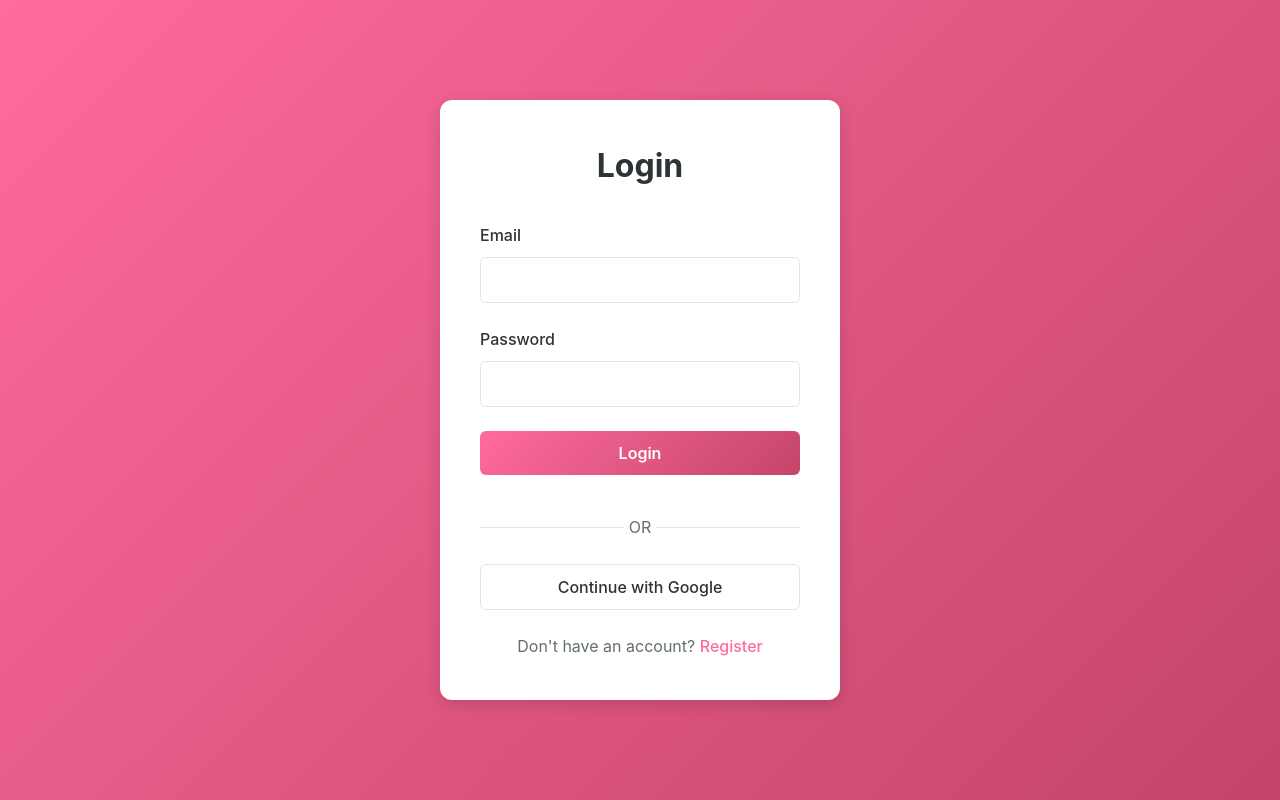
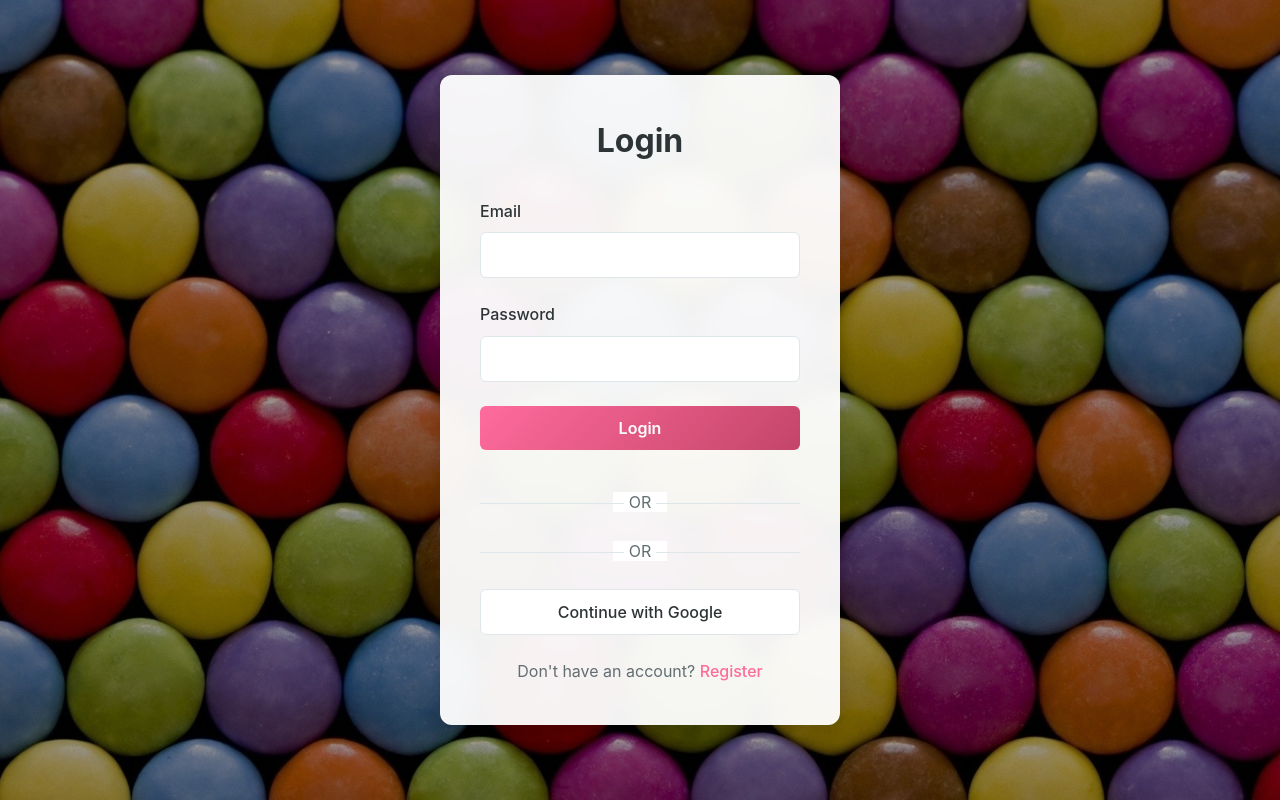
Before and after one commit to Zygarde641/Sweet-Shop, a React (Vite) app in the folder frontend/: page /login in a window 1280 px wide. Built offline with nearby package versions, Linux system fonts and the light colour scheme; no server answers.

Commit message:
Fix blank page issue and add candy background image
- Fix API interceptor to prevent redirect loop
- Add candy.jpg background to login/register pages
- Make Google OAuth optional (works without client ID)
- Improve error handling for missing Google OAuth config

```diff
--- a/frontend/src/api/client.ts
+++ b/frontend/src/api/client.ts
@@ -27,8 +27,12 @@ apiClient.interceptors.response.use(
   (response) => response,
   (error: AxiosError) => {
     if (error.response?.status === 401) {
-      useAuthStore.getState().logout();
-      window.location.href = '/login';
+      const currentPath = window.location.pathname;
+      // Only redirect if not already on login/register page
+      if (currentPath !== '/login' && currentPath !== '/register') {
+        useAuthStore.getState().logout();
+        window.location.href = '/login';
+      }
     }
     return Promise.reject(error);
   }
--- a/frontend/src/main.tsx
+++ b/frontend/src/main.tsx
@@ -17,14 +17,32 @@ const queryClient = new QueryClient({
 
 const googleClientId = import.meta.env.VITE_GOOGLE_CLIENT_ID || '';
 
+// Only wrap with GoogleOAuthProvider if client ID is provided
+const AppWrapper = () => {
+  if (googleClientId) {
+    return (
+      <GoogleOAuthProvider clientId={googleClientId}>
+        <QueryClientProvider client={queryClient}>
+          <BrowserRouter>
+            <App />
+          </BrowserRouter>
+        </QueryClientProvider>
+      </GoogleOAuthProvider>
+    );
+  }
+
+  // Fallback without Google OAuth if no client ID
+  return (
+    <QueryClientProvider client={queryClient}>
+      <BrowserRouter>
+        <App />
+      </BrowserRouter>
+    </QueryClientProvider>
+  );
+};
+
 ReactDOM.createRoot(document.getElementById('root')!).render(
   <React.StrictMode>
-    <GoogleOAuthProvider clientId={googleClientId}>
-      <QueryClientProvider client={queryClient}>
-        <BrowserRouter>
-          <App />
-        </BrowserRouter>
-      </QueryClientProvider>
-    </GoogleOAuthProvider>
+    <AppWrapper />
   </React.StrictMode>
 );
--- a/frontend/src/pages/Auth.css
+++ b/frontend/src/pages/Auth.css
@@ -3,12 +3,33 @@
   display: flex;
   align-items: center;
   justify-content: center;
-  background: linear-gradient(135deg, var(--primary-color), var(--secondary-color));
+  background-image: url('/candy.jpg');
+  background-size: cover;
+  background-position: center;
+  background-repeat: no-repeat;
   padding: 2rem;
+  position: relative;
+}
+
+.auth-container::before {
+  content: '';
+  position: absolute;
+  top: 0;
+  left: 0;
+  right: 0;
+  bottom: 0;
+  background: rgba(0, 0, 0, 0.4);
+  z-index: 0;
+}
+
+.auth-container > * {
+  position: relative;
+  z-index: 1;
 }
 
 .auth-card {
-  background: var(--surface);
+  background: rgba(255, 255, 255, 0.95);
+  backdrop-filter: blur(10px);
   border-radius: 12px;
   padding: 2.5rem;
   width: 100%;
--- a/frontend/src/pages/Login.tsx
+++ b/frontend/src/pages/Login.tsx
@@ -1,10 +1,21 @@
 import { useState } from 'react';
 import { Link, useNavigate } from 'react-router-dom';
-import { useGoogleLogin } from '@react-oauth/google';
 import { useAuthStore } from '../store/authStore';
 import { login } from '../api/auth';
 import toast from 'react-hot-toast';
 import './Auth.css';
+
+// Conditionally import Google OAuth
+let useGoogleLogin: any = null;
+const googleClientId = import.meta.env.VITE_GOOGLE_CLIENT_ID;
+if (googleClientId) {
+  try {
+    const googleAuth = require('@react-oauth/google');
+    useGoogleLogin = googleAuth.useGoogleLogin;
+  } catch (e) {
+    console.warn('Google OAuth not available');
+  }
+}
 
 const Login = () => {
   const [email, setEmail] = useState('');
@@ -29,12 +40,14 @@ const Login = () => {
     }
   };
 
-  const handleGoogleLogin = useGoogleLogin({
-    onSuccess: async (_tokenResponse) => {
+  // Only enable Google login if client ID is configured
+  const handleGoogleLogin = useGoogleLogin ? useGoogleLogin({
+    onSuccess: async (tokenResponse) => {
       try {
-        // In a real app, you would send this token to your backend
-        // For now, we'll show a message
-        toast.error('Google OAuth backend integration required');
+        // TODO: Send tokenResponse.access_token to your backend
+        // Backend should verify the token with Google and create/login user
+        toast.info('Google OAuth: Backend integration needed. Use email/password for now.');
+        console.log('Google token received:', tokenResponse);
       } catch (error) {
         toast.error('Google login failed');
       }
@@ -42,7 +55,7 @@ const Login = () => {
     onError: () => {
       toast.error('Google login failed');
     },
-  });
+  }) : null;
 
   return (
     <div className="auth-container">
@@ -79,9 +92,16 @@ const Login = () => {
         <div className="auth-divider">
           <span>OR</span>
         </div>
-        <button onClick={() => handleGoogleLogin()} className="btn-google" disabled={loading}>
-          Continue with Google
-        </button>
+        {googleClientId && handleGoogleLogin && (
+          <>
+            <div className="auth-divider">
+              <span>OR</span>
+            </div>
+            <button onClick={() => handleGoogleLogin()} className="btn-google" disabled={loading}>
+              Continue with Google
+            </button>
+          </>
+        )}
         <p className="auth-footer">
           Don't have an account? <Link to="/register">Register</Link>
         </p>
--- a/frontend/src/pages/Register.tsx
+++ b/frontend/src/pages/Register.tsx
@@ -1,10 +1,21 @@
 import { useState } from 'react';
 import { Link, useNavigate } from 'react-router-dom';
-import { useGoogleLogin } from '@react-oauth/google';
 import { useAuthStore } from '../store/authStore';
 import { register } from '../api/auth';
 import toast from 'react-hot-toast';
 import './Auth.css';
+
+// Conditionally import Google OAuth
+let useGoogleLogin: any = null;
+const googleClientId = import.meta.env.VITE_GOOGLE_CLIENT_ID;
+if (googleClientId) {
+  try {
+    const googleAuth = require('@react-oauth/google');
+    useGoogleLogin = googleAuth.useGoogleLogin;
+  } catch (e) {
+    console.warn('Google OAuth not available');
+  }
+}
 
 const Register = () => {
   const [name, setName] = useState('');
@@ -30,10 +41,14 @@ const Register = () => {
     }
   };
 
-  const handleGoogleLogin = useGoogleLogin({
-    onSuccess: async (_tokenResponse) => {
+  // Only enable Google login if client ID is configured
+  const handleGoogleLogin = useGoogleLogin ? useGoogleLogin({
+    onSuccess: async (tokenResponse) => {
       try {
-        toast.error('Google OAuth backend integration required');
+        // TODO: Send tokenResponse.access_token to your backend
+        // Backend should verify the token with Google and create/login user
+        toast.info('Google OAuth: Backend integration needed. Use email/password for now.');
+        console.log('Google token received:', tokenResponse);
       } catch (error) {
         toast.error('Google login failed');
       }
@@ -41,7 +56,7 @@ const Register = () => {
     onError: () => {
       toast.error('Google login failed');
     },
-  });
+  }) : null;
 
   return (
     <div className="auth-container">
@@ -89,9 +104,16 @@ const Register = () => {
         <div className="auth-divider">
           <span>OR</span>
         </div>
-        <button onClick={() => handleGoogleLogin()} className="btn-google" disabled={loading}>
-          Continue with Google
-        </button>
+        {googleClientId && handleGoogleLogin && (
+          <>
+            <div className="auth-divider">
+              <span>OR</span>
+            </div>
+            <button onClick={() => handleGoogleLogin()} className="btn-google" disabled={loading}>
+              Continue with Google
+            </button>
+          </>
+        )}
         <p className="auth-footer">
           Already have an account? <Link to="/login">Login</Link>
         </p>
```
Also changed, not shown: frontend/public/candy.jpg (added), 1 other file (tests, documents, lock files or other folders).
